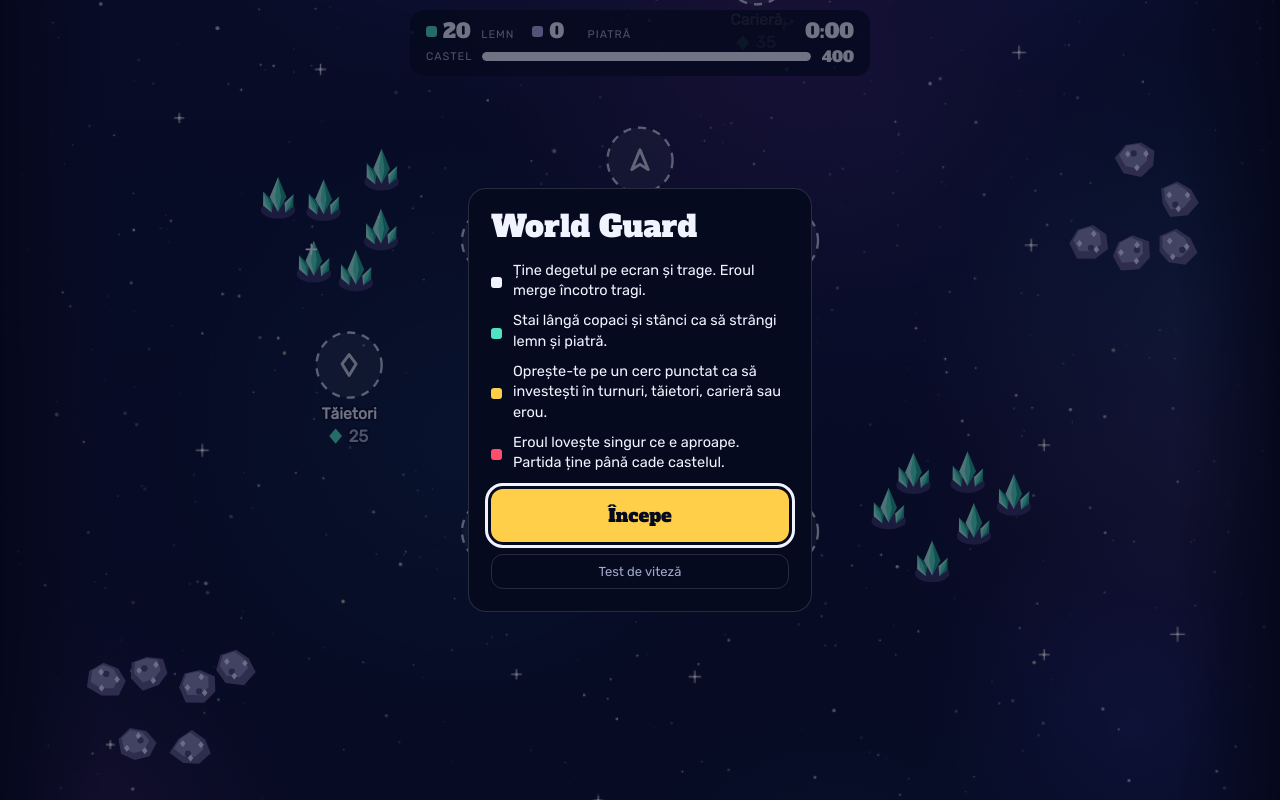
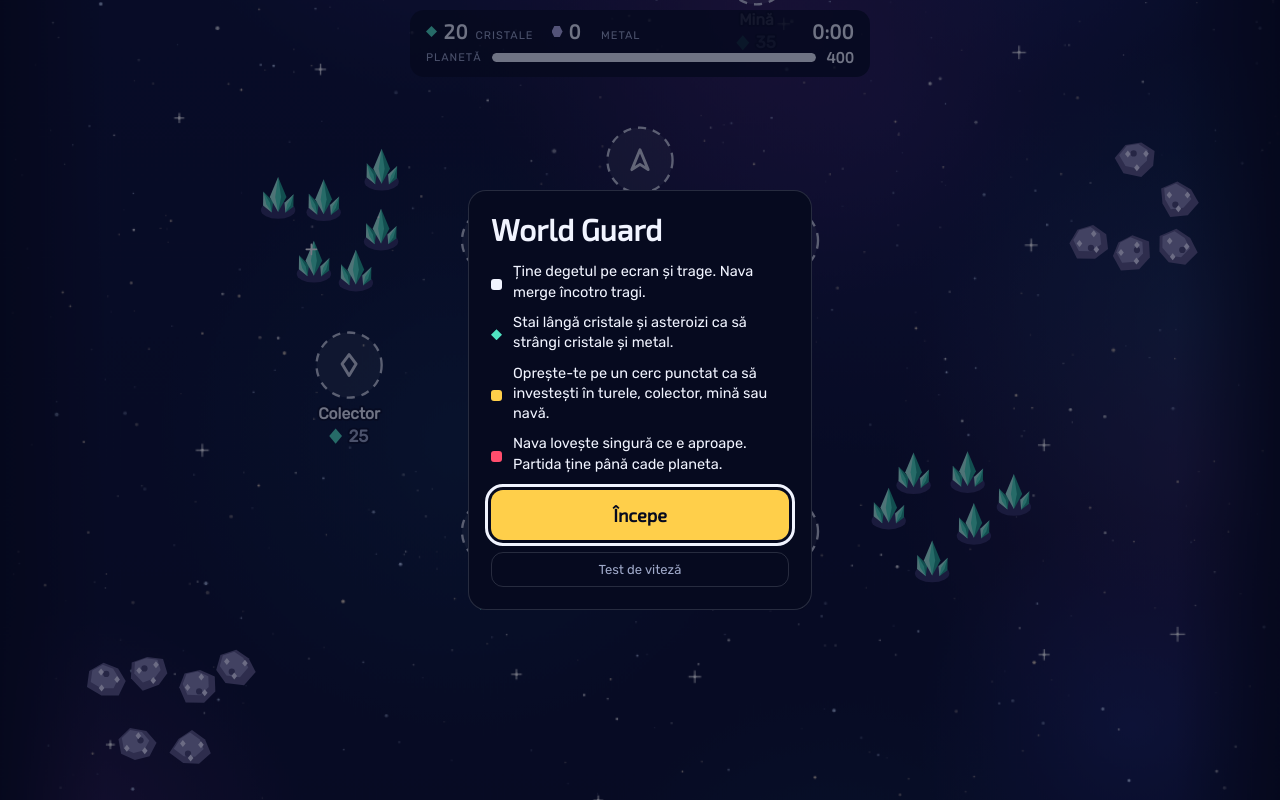
Before and after one commit to AndreiBesliu/WorldGuard, a website built with Vite: page index.html in a window 1280 px wide. Built offline with nearby package versions, Linux system fonts and the light colour scheme; animation ran at ten frames a second.

Commit message:
Tema de spațiu, pasul 4: textele, jetoanele și fontul paginii
Co-Authored-By: Claude Sonnet 5.5 <noreply@anthropic.com>
Claude-Session: https://claude.ai/code/session_01QcxiUZC6N8eUEteD9Vk1DD

```diff
--- a/DEVLOG.md
+++ b/DEVLOG.md
@@ -160,3 +160,9 @@ Proba din browser, verificarea 7: limita de timp corectată la 0:50–2:10, fiin
 - `input` s-a întors în calea de desen (`renderer.frame(s, input, stick, frameDt)`, `drawWorld(ctx, s, input, v, skin)`): flacăra navei apare doar când comanda e peste `BALANCE.hero.deadzone`.
 - Culorile din `:root` (`src/ui/ui.css`) au nume pe roluri (`--sky`, `--crystal`, `--hull`, …); `src/render/palette.ts` le citește pe toate până la `--night`.
 - **Măsurat:** 91 de teste trec (81 + 5 + 2 + 3); `npm run smoke`: `SMOKE OK (9 verificări)`. Timpul de desen cu 150 de dușmani: 6,41 / 6,22 / 6,46 ms pe cadru în trei rulări, mediana 6,41 ms, față de 5,70 ms înainte (+12 %, sub pragul de un sfert), aceeași mașină.
+
+**Task 4, pagina: texte, jetoane, font** (fără schimbare de reguli):
+- Valorile din `src/ui/strings.ts` au trecut pe tema de spațiu (Turelă, Colector, Mină, Navă, „Repară planeta”, „Planeta a căzut”, „Nave doborâte”, „Zona de joc”, regulile de pe cartonașul de start); `src/ui/strings.test.ts` (4 teste) le fixează și refuză cuvintele temei vechi.
+- Fontul titlului: `@fontsource/alfa-slab-one` ieșit, `@fontsource/exo-2` (dev, ^5.3.0) intrat, la grosimea 800 (`latin` și `latin-ext`); `--font-display` e „Exo 2”, „Rubik”, system-ui. Jetonul de cristal e romb, cel de metal hexagon (`clip-path`), ca pe canvas.
+- `scripts/smoke.cjs`: verificarea 4 cere acum și cele două fețe „Exo 2” încărcate, și cifre de lățime egală (`1111` și `0000` în `#clock`: 49,609375 / 49,609375 px); verificarea 7 așteaptă „Planeta a căzut”; captura `01-teren.png` e acum `01-cer.png`.
+- **Măsurat:** 95 de teste trec; `npm run smoke`: `SMOKE OK (9 verificări)`, desen cu 150 de dușmani 6,25 ms pe cadru. `dist-single/world-guard.html`: 409938 octeți.
--- a/package.json
+++ b/package.json
@@ -2,7 +2,7 @@
   "name": "world-guard",
   "private": true,
   "version": "0.1.0",
-  "description": "World Guard — aperi castelul cu un erou (joc web pentru telefon)",
+  "description": "World Guard — aperi planeta cu o navă (joc web pentru telefon)",
   "type": "module",
   "scripts": {
     "dev": "vite",
@@ -15,7 +15,7 @@
     "single": "vite build --config vite.single.config.ts && node scripts/single-file.mjs"
   },
   "devDependencies": {
-    "@fontsource/alfa-slab-one": "^5.3.0",
+    "@fontsource/exo-2": "^5.3.0",
     "@fontsource/rubik": "^5.3.0",
     "@types/node": "^24.19.1",
     "typescript": "^7.0.2",
--- a/src/main.ts
+++ b/src/main.ts
@@ -1,6 +1,6 @@
 // Intrarea: leagă pagina, simularea, comenzile și desenul. Trei stări: ready, playing, over.
-import '@fontsource/alfa-slab-one/latin-400.css'
-import '@fontsource/alfa-slab-one/latin-ext-400.css'
+import '@fontsource/exo-2/latin-800.css'
+import '@fontsource/exo-2/latin-ext-800.css'
 import '@fontsource/rubik/latin-400.css'
 import '@fontsource/rubik/latin-ext-400.css'
 import '@fontsource/rubik/latin-500.css'
--- a/src/ui/strings.ts
+++ b/src/ui/strings.ts
@@ -30,29 +30,29 @@ export interface Strings {
 }
 
 export const STR: Strings = {
-  fieldLabel: 'Terenul de joc',
+  fieldLabel: 'Zona de joc',
   title: 'World Guard',
-  pad: { turret: 'Turn', collector: 'Tăietori', mine: 'Carieră', hero: 'Erou', repair: 'Repară castelul' },
+  pad: { turret: 'Turelă', collector: 'Colector', mine: 'Mină', hero: 'Navă', repair: 'Repară planeta' },
   padLevel: (name, n) => `${name} nivel ${n}`,
   padMax: (name) => `${name} · nivel maxim`,
   repairCost: (heal) => `1 = +${heal} viață`,
   gain: '+1',
-  heroDown: 'Eroul a căzut',
-  crystal: 'lemn',
-  metal: 'piatră',
-  core: 'Castel',
+  heroDown: 'Nava a fost doborâtă',
+  crystal: 'cristale',
+  metal: 'metal',
+  core: 'Planetă',
   fpsLabel: (now, min) => `TEST · ${now} fps · min ${min}`,
-  hint: 'Ține degetul pe ecran și trage ca să miști eroul',
-  ruleMove: 'Ține degetul pe ecran și trage. Eroul merge încotro tragi.',
-  ruleGather: 'Stai lângă copaci și stânci ca să strângi lemn și piatră.',
-  ruleInvest: 'Oprește-te pe un cerc punctat ca să investești în turnuri, tăietori, carieră sau erou.',
-  ruleFight: 'Eroul lovește singur ce e aproape. Partida ține până cade castelul.',
+  hint: 'Ține degetul pe ecran și trage ca să miști nava',
+  ruleMove: 'Ține degetul pe ecran și trage. Nava merge încotro tragi.',
+  ruleGather: 'Stai lângă cristale și asteroizi ca să strângi cristale și metal.',
+  ruleInvest: 'Oprește-te pe un cerc punctat ca să investești în turele, colector, mină sau navă.',
+  ruleFight: 'Nava lovește singură ce e aproape. Partida ține până cade planeta.',
   start: 'Începe',
   stress: 'Test de viteză',
-  overTitle: 'Castelul a căzut',
+  overTitle: 'Planeta a căzut',
   overSurvived: 'Ai rezistat',
   record: 'Record',
   recordNew: 'Record nou',
-  overKills: 'Dușmani doborâți',
+  overKills: 'Nave doborâte',
   again: 'Încă o partidă',
 }
--- a/src/ui/ui.css
+++ b/src/ui/ui.css
@@ -1,4 +1,4 @@
-/* Un singur teren pe tot ecranul. Banda de sus ține stocul, ceasul și viața castelului; cartonașele stau în mijloc.
+/* Un singur câmp de joc pe tot ecranul. Banda de sus ține stocul, ceasul și viața planetei; cartonașele stau în mijloc.
    Zonele sigure ale telefonului (env(safe-area-inset-*)) le adaugă banda și cartonașele singure. */
 :root {
   --sky: #0c1236; --sky-deep: #090c26; --edge: #05071a;
@@ -16,7 +16,7 @@
   --ink: #f1f4ff; --ink-soft: #9fa9c9; --night: #060a1f;
   --panel: rgba(6, 10, 31, .86); --veil: rgba(6, 10, 31, .55);
   --track: rgba(241, 244, 255, .16); --line: rgba(241, 244, 255, .14);
-  --font-display: "Alfa Slab One", Rockwell, Georgia, serif;
+  --font-display: "Exo 2", "Rubik", system-ui, sans-serif;
   --font-ui: "Rubik", system-ui, -apple-system, "Segoe UI", sans-serif;
   color-scheme: dark;
 }
@@ -49,7 +49,7 @@ body {
 .banner.alarm { border-color: var(--foe); }
 .stock { display: flex; align-items: baseline; gap: 6px; }
 .stock b, .clock, .core b {
-  font-family: var(--font-display); font-weight: 400; font-size: 20px; line-height: 1;
+  font-family: var(--font-display); font-weight: 800; font-size: 20px; line-height: 1;
   font-variant-numeric: tabular-nums;
 }
 .stock b { min-width: 2.2ch; }
@@ -57,8 +57,8 @@ body {
   font-size: 11px; font-weight: 500; letter-spacing: .09em; text-transform: uppercase; color: var(--ink-soft);
 }
 .chip { width: 11px; height: 11px; border-radius: 3px; align-self: center; flex: none; }
-.chip-crystal { background: var(--crystal); }
-.chip-metal { background: var(--metal); }
+.chip-crystal { background: var(--crystal); border-radius: 0; clip-path: polygon(50% 0, 100% 50%, 50% 100%, 0 50%); }   /* romb, ca cristalul de pe canvas */
+.chip-metal { background: var(--metal); border-radius: 0; clip-path: polygon(25% 0, 75% 0, 100% 50%, 75% 100%, 25% 100%, 0 50%); }   /* hexagon, ca metalul de pe canvas */
 .chip-ink { background: var(--ink); }
 .chip-hero { background: var(--hero); }
 .chip-foe { background: var(--foe); }
@@ -93,18 +93,18 @@ body {
   padding: 22px 22px 22px;
   display: flex; flex-direction: column; gap: 16px;
 }
-.card h1 { margin: 0; font-family: var(--font-display); font-weight: 400; font-size: 30px; line-height: 1.08; text-wrap: balance; }
+.card h1 { margin: 0; font-family: var(--font-display); font-weight: 800; font-size: 30px; line-height: 1.08; text-wrap: balance; }
 .rules { margin: 0; padding: 0; list-style: none; display: flex; flex-direction: column; gap: 10px; font-size: 14.5px; line-height: 1.4; }
 .rules li { display: grid; grid-template-columns: 11px 1fr; gap: 11px; align-items: start; }
 .rules .chip { margin-top: 5px; }
 .result { display: flex; flex-direction: column; gap: 2px; }
 .result span, .facts dt { font-size: 11px; font-weight: 500; letter-spacing: .09em; text-transform: uppercase; color: var(--ink-soft); }
-.result b { font-family: var(--font-display); font-weight: 400; font-size: 52px; line-height: 1; font-variant-numeric: tabular-nums; color: var(--hero); }
+.result b { font-family: var(--font-display); font-weight: 800; font-size: 52px; line-height: 1; font-variant-numeric: tabular-nums; color: var(--hero); }
 .facts { margin: 0; display: grid; grid-template-columns: 1fr 1fr; gap: 12px; }
 .facts div { display: flex; flex-direction: column; gap: 3px; }
-.facts dd { margin: 0; font-family: var(--font-display); font-size: 20px; line-height: 1; font-variant-numeric: tabular-nums; }
+.facts dd { margin: 0; font-family: var(--font-display); font-weight: 800; font-size: 20px; line-height: 1; font-variant-numeric: tabular-nums; }
 .go {
-  font-family: var(--font-display); font-weight: 400; font-size: 18px; color: var(--night);
+  font-family: var(--font-display); font-weight: 800; font-size: 18px; color: var(--night);
   background: var(--hero); border: 0; border-radius: 12px; padding: 14px 18px; cursor: pointer;
 }
 .go.quiet {
```
Also changed, not shown: scripts/smoke.cjs (+10 -3 lines), src/ui/strings.test.ts (added, +28 -0 lines), 1 other file.
